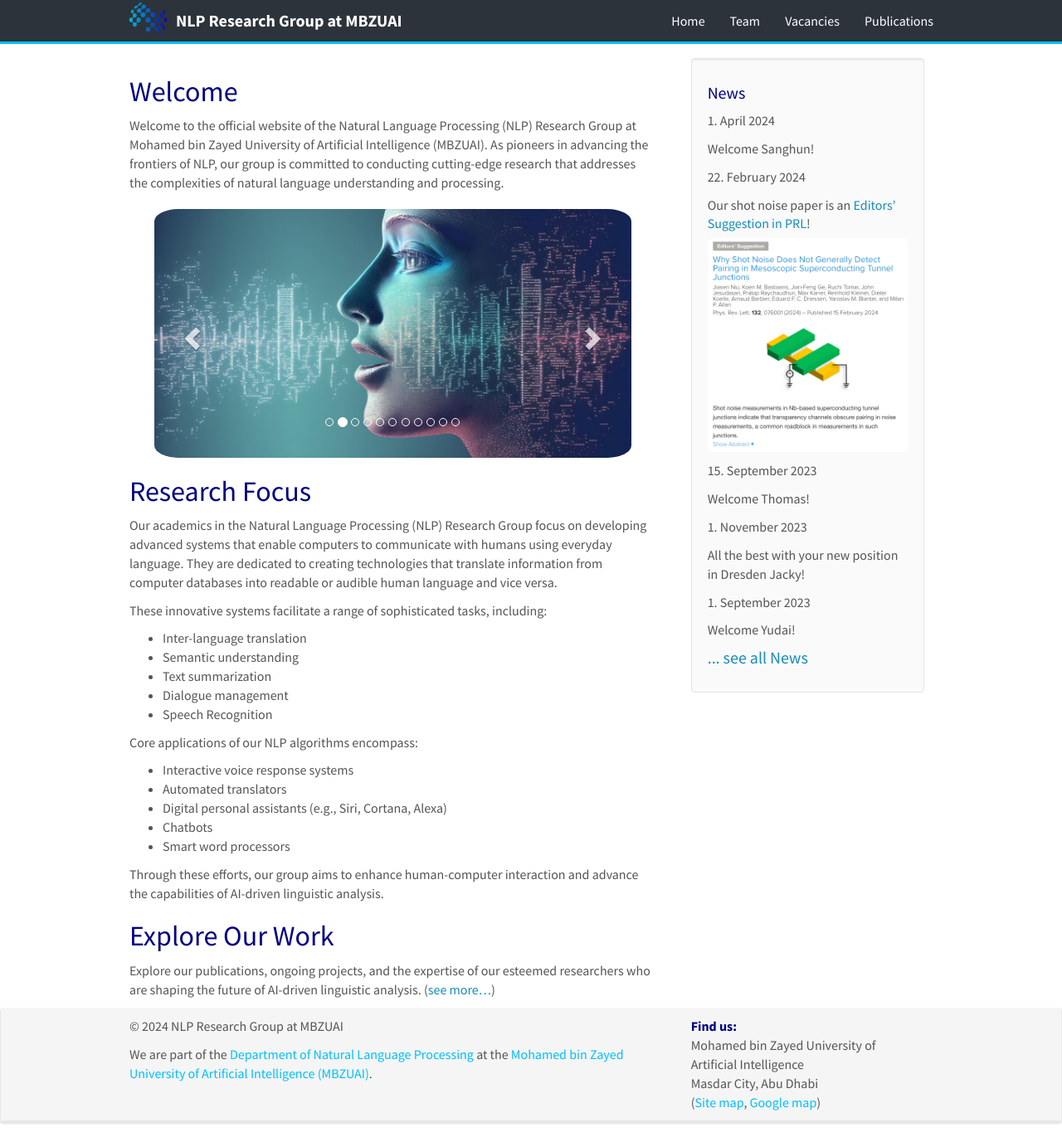
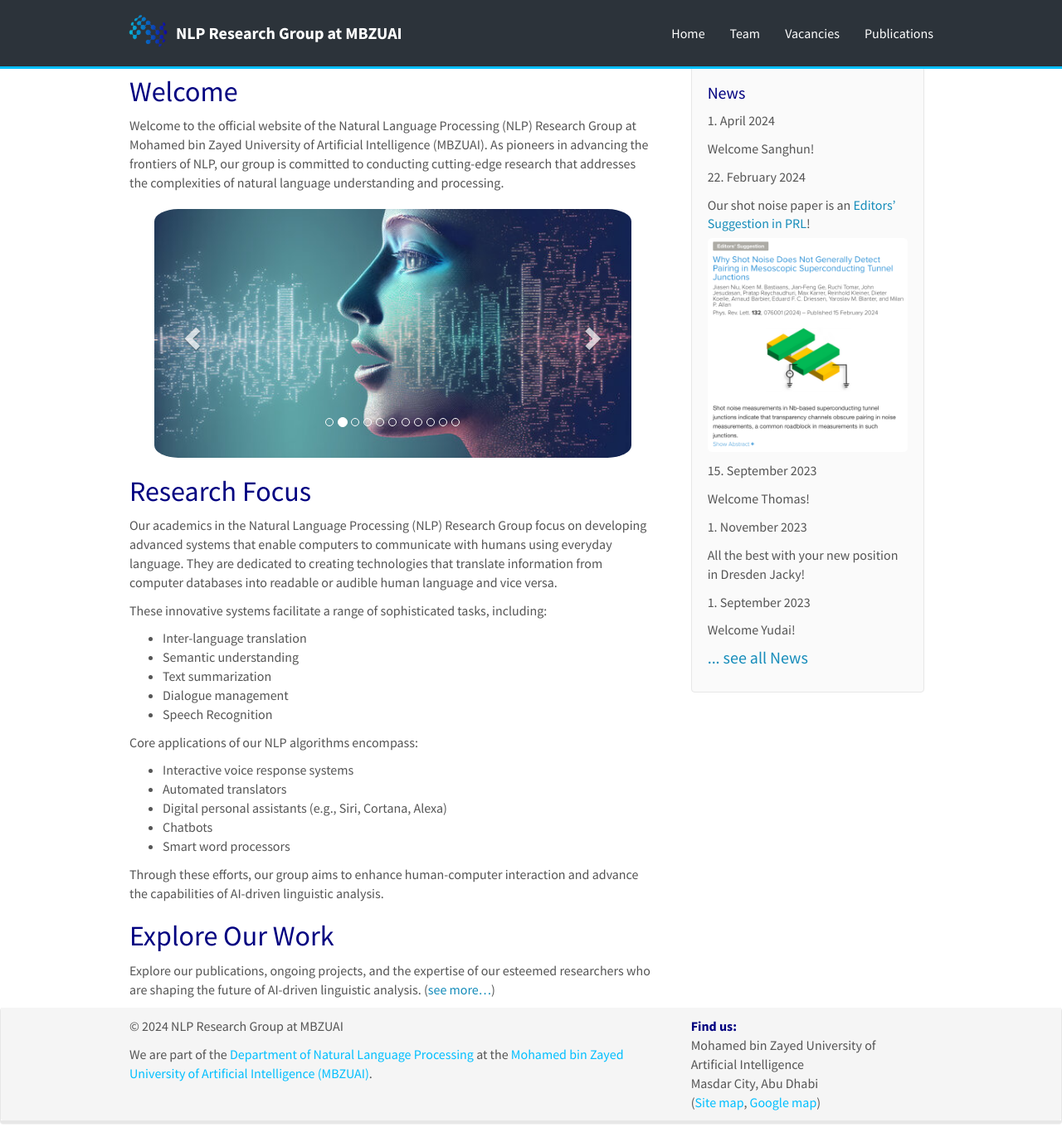
Before and after one commit to RamzaBasharat/MBZUAI, a Jekyll site: the page built from _pages/home.md, in a window 1280 px wide and 1377 px high. Shown: the whole window at 83% size. Built offline with Jekyll 4.4.1, drawn with Linux system fonts in a browser that asks for light colours; nearby versions of some CDN libraries.

Commit message:
updating navbar

```diff
--- a/css/main.scss
+++ b/css/main.scss
@@ -139,6 +139,7 @@ background-color: #4d5966;
     background-color: #2c333a; /* Background color */
     border: none; /* Remove the default border */
     border-bottom: 3px solid #00bfff;
+    padding: 15px 0px;
 }
 
 .navbar-default .navbar-header {
```
